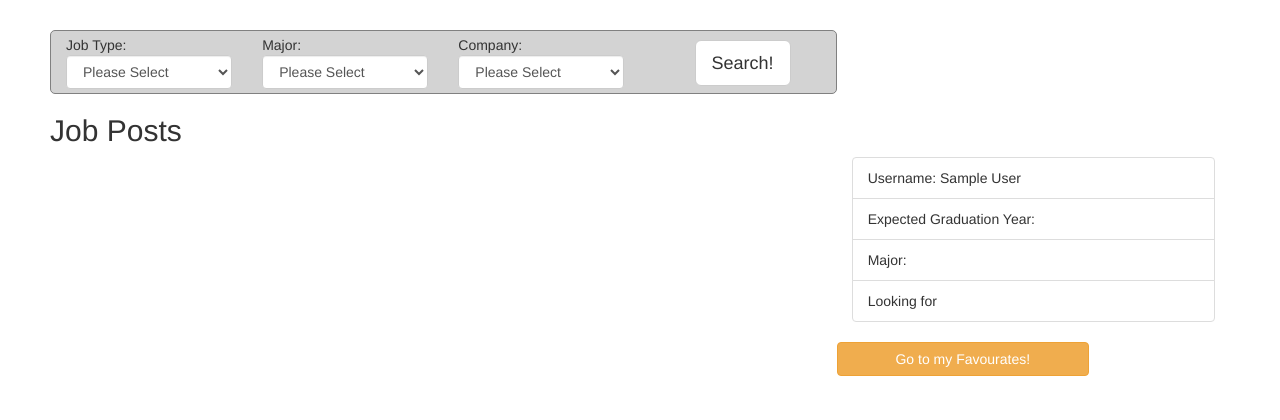
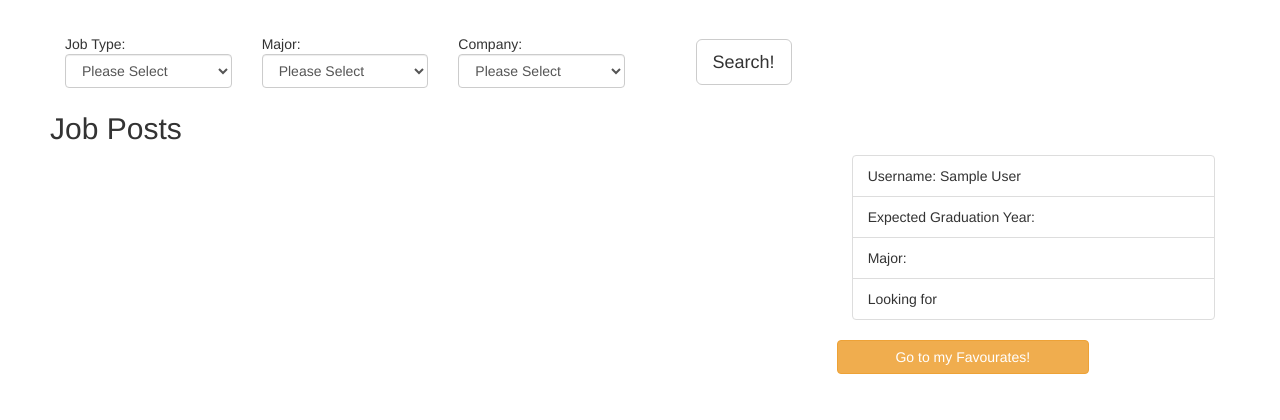
Before and after one commit to jkl73/cssajobwebsite, a PHP site: page /cssajobwebsite/php/homepage.php in a window 1280 px wide. Shown: the part 50-470 px from the top of the page. Run offline with PHP 8.4, Linux system fonts and the light colour scheme; the visitor is signed in with stand-in values (Sample User, id 1); data that the repository does not hold is empty; some libraries are stand-ins or nearby versions.

Commit message:
add edit change file

```diff
--- a/css/main.css
+++ b/css/main.css
@@ -227,8 +227,7 @@ body {
 }
 
 .searchbox {
- background-color: LightGray;
- border: 1px solid grey;
+ background-color: white;
  border-radius: 5px;
  margin: 5px;
  padding: 0px;
--- a/php/editpost.php
+++ b/php/editpost.php
@@ -152,7 +152,7 @@
 			echo "<h3 align=center><a  href='homepage.php' class='btn'>My homepage</a></h3>";
 		}
 	}*/
-  }
+
 
   include("footer.php");
 
@@ -163,7 +163,7 @@ function edit_page($postid) {
 	echo "<div class=\"jobpostform center\">";
 	echo "<h2 align=\"center\">Post a new job</h2>";
 
-	echo "<form method=post action=editpost.php id=\"frm1\">";
+	echo "<form enctype= multipart/form-data method=post action=editpost.php id=\"frm1\">";
 	echo "<input type=hidden name=mode value=submit>";
 
 	echo '<div class="row">';
--- a/php/show-article.php
+++ b/php/show-article.php
@@ -92,7 +92,7 @@ function changeDisplay(id)
     echo '<h4>Email: '. $rset[0]['email'] .'</h4>';
     echo '<h4>Time:'.$rset[0]['time'].'</h4>';
     if($rset[0]['filename'] != NULL){
-        echo '<h5><a href='.$rset[0]['file_url'].'>File:'.$rset[0]['filename'].'</h5>';
+        echo '<h5><a href='.$rset[0]['file_url'].'>File:'.$rset[0]['filename'].'</a></h5>';
     }
 
     echo '<h6>This job has been viewed '. $rset[0]['visit'] .' times</h6>';
--- a/php/sqlfuncs.php
+++ b/php/sqlfuncs.php
@@ -117,7 +117,6 @@ function sql_add_post($useremail,$email, $company_name, $position, $description,
 {
     $conn = getconn();
     $post_id = $conn->lastInsertId();
-    $res = $post_id;
 
     $stmt = $conn->prepare("insert into post_info(user_email, email, company, position, title, time, visit, fav, url, visa) values(:useremail,:email, :company, :position, :title, now(), 0, 0, :url, :visa)");
 
@@ -132,6 +131,7 @@ function sql_add_post($useremail,$email, $company_name, $position, $description,
 
     $result = $stmt->execute();
     $post_id = $conn->lastInsertId();
+    $res = $post_id;
 
     if (!$result)
         pdo_die($stmt);
```
